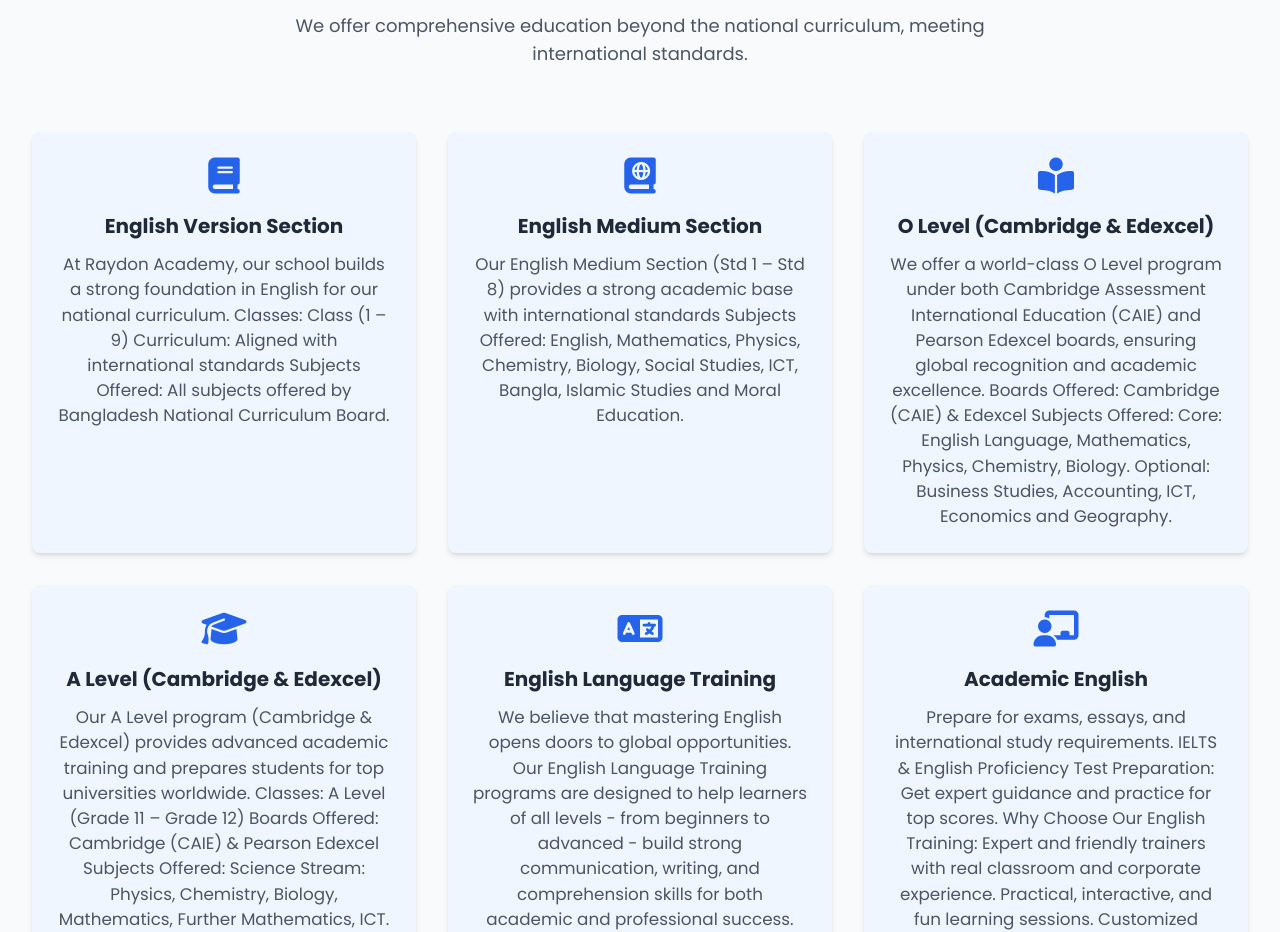
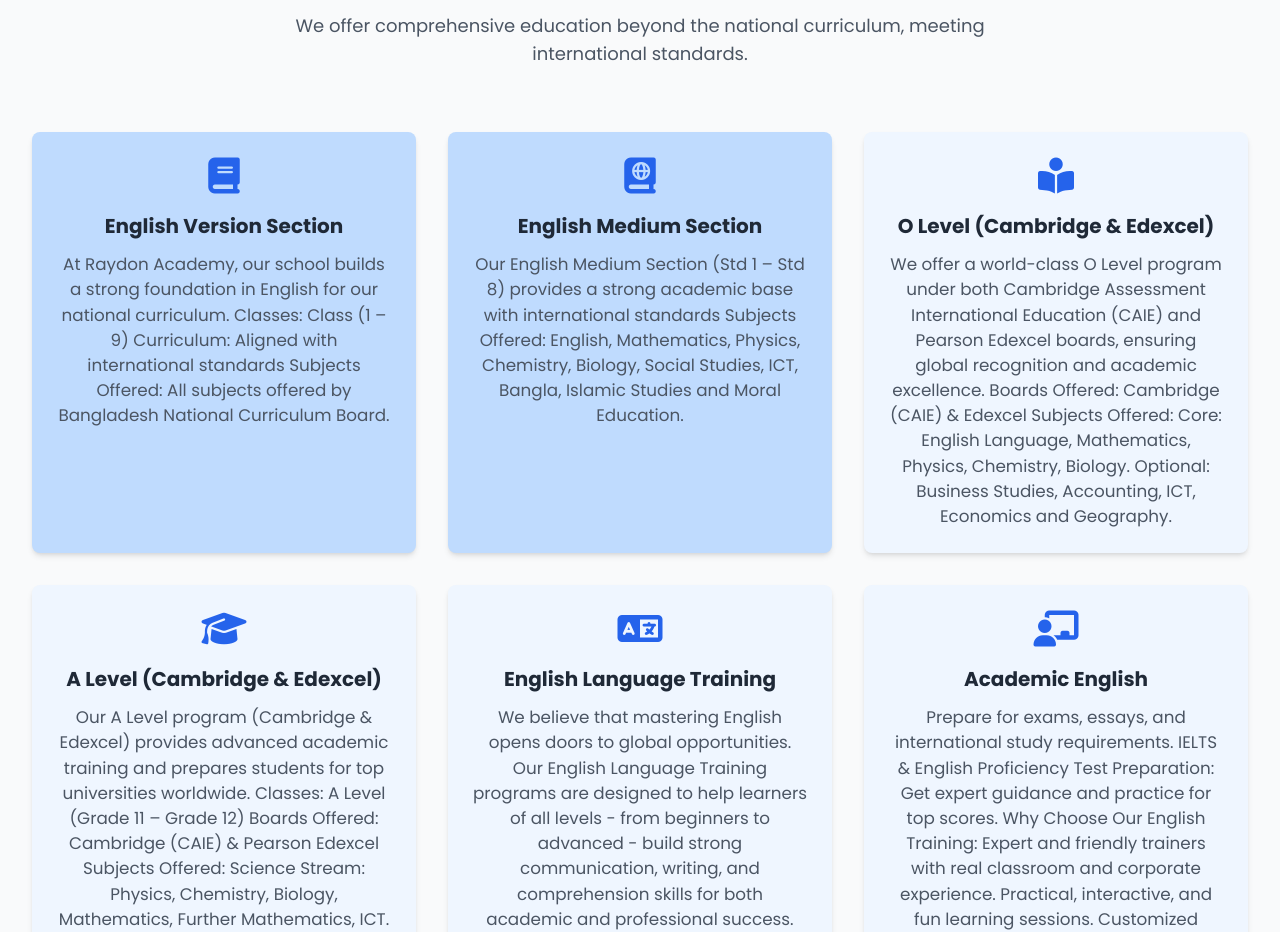
Before and after one commit to raydonacademy/school, a plain HTML site: page index.html in a window 1280 px wide. Shown: the part 1020-1952 px from the top of the page. Drawn offline with nearby package versions, Linux system fonts and the light colour scheme.

Commit message:
Update index.html

```diff
--- a/index.html
+++ b/index.html
@@ -132,7 +132,7 @@
     <div class="grid grid-cols-1 md:grid-cols-2 lg:grid-cols-3 gap-8">
 
       <!-- Card -->
-      <div class="service-card bg-blue-50 p-6 rounded-lg shadow-md flex flex-col items-center text-center">
+      <div class="service-card bg-blue-200 p-6 rounded-lg shadow-md flex flex-col items-center text-center">
         <i class="fa-solid fa-book text-blue-600 text-4xl mb-4"></i>
         <h3 class="text-xl font-bold text-gray-800 mb-3">English Version Section</h3>
         <p class="text-gray-600">
@@ -140,7 +140,7 @@
         </p>
       </div>
 
-      <div class="service-card bg-blue-50 p-6 rounded-lg shadow-md flex flex-col items-center text-center">
+      <div class="service-card bg-blue-200 p-6 rounded-lg shadow-md flex flex-col items-center text-center">
         <i class="fa-solid fa-book-atlas text-blue-600 text-4xl mb-4"></i>
         <h3 class="text-xl font-bold text-gray-800 mb-3">English Medium Section</h3>
         <p class="text-gray-600">
```
